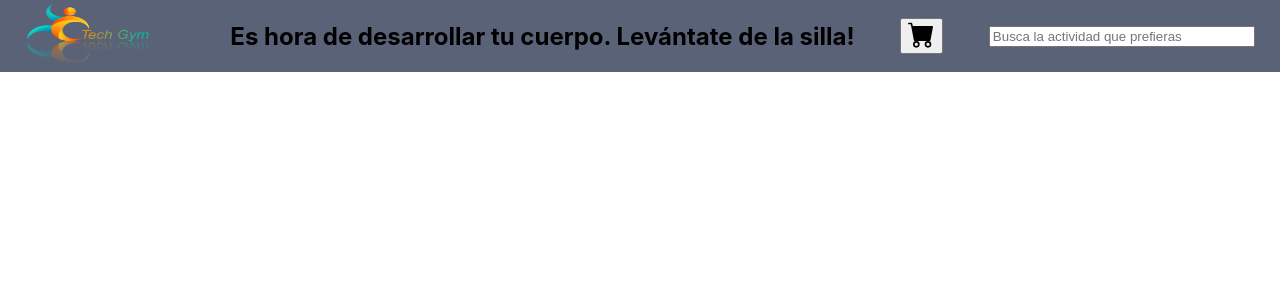
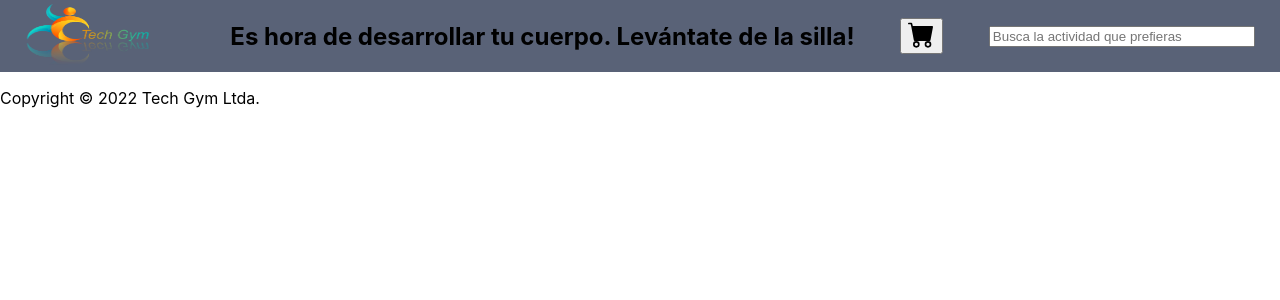
Before and after one commit to PazManrique/Tech-Gym, a React (Create React App) app: page / in a window 1280 px wide. Shown: the top 300 px of the page. Built offline with nearby package versions, Linux system fonts and the light colour scheme.

Commit message:
#10 add footer #11 move globalStyles to src fiel

```diff
--- a/src/App.js
+++ b/src/App.js
@@ -1,5 +1,6 @@
 import React, { Fragment } from "react";
-import GlobalStyle from "../globalStyles";
+import GlobalStyle from "./globalStyles";
+import Footer from "./pages/Footer";
 import Navbar from "./pages/NavBar";
 
 function App() {
@@ -7,6 +8,7 @@ function App() {
     <Fragment>
         <GlobalStyle/>
         <Navbar/>
+        <Footer/>
     </Fragment>
   );
 }
--- /dev/null
+++ b/src/pages/Footer.jsx
@@ -0,0 +1,9 @@
+import React from "react";
+
+export default function Footer(){
+    return(
+        <footer>
+            <p>Copyright © 2022 Tech Gym Ltda.</p>
+        </footer>
+    )
+}
```
Also changed, not shown: src/globalStyles.jsx (renamed from globalStyles.jsx).
